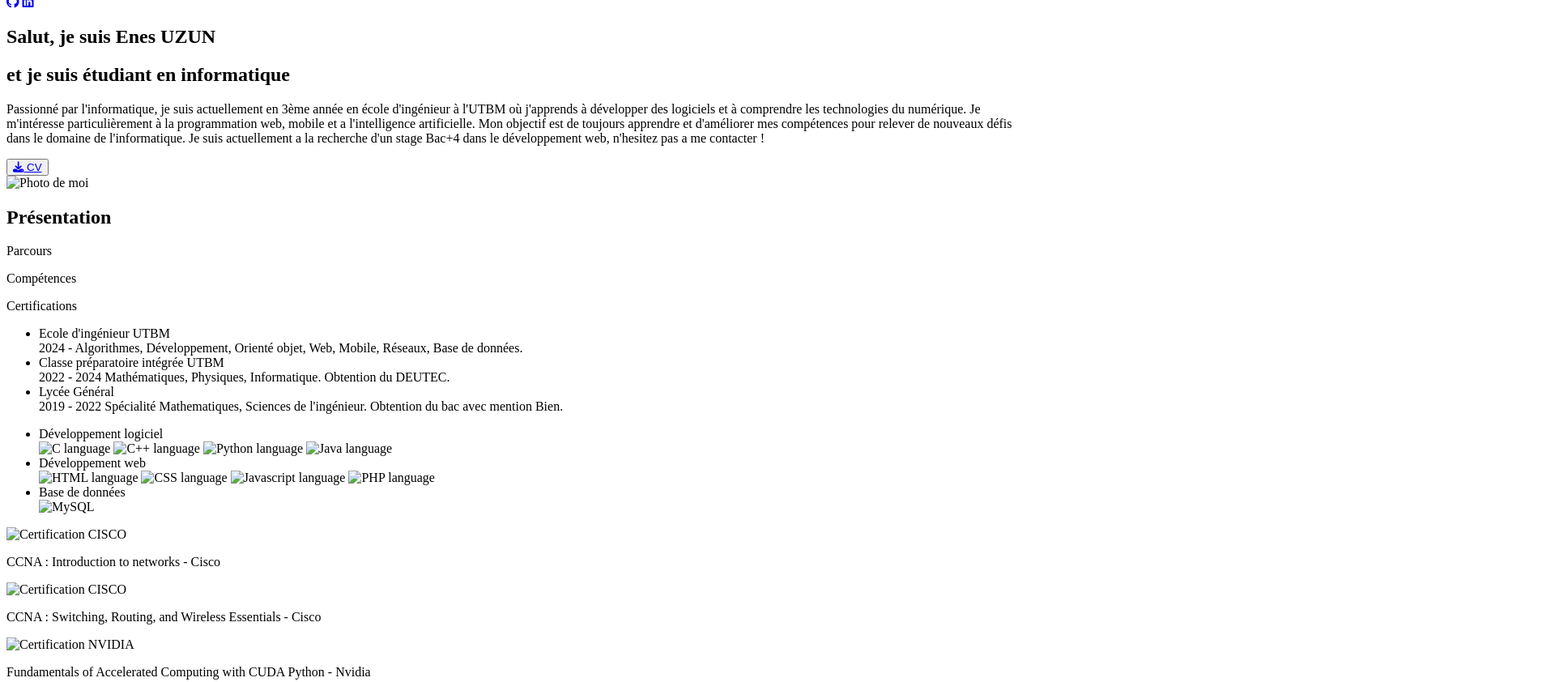
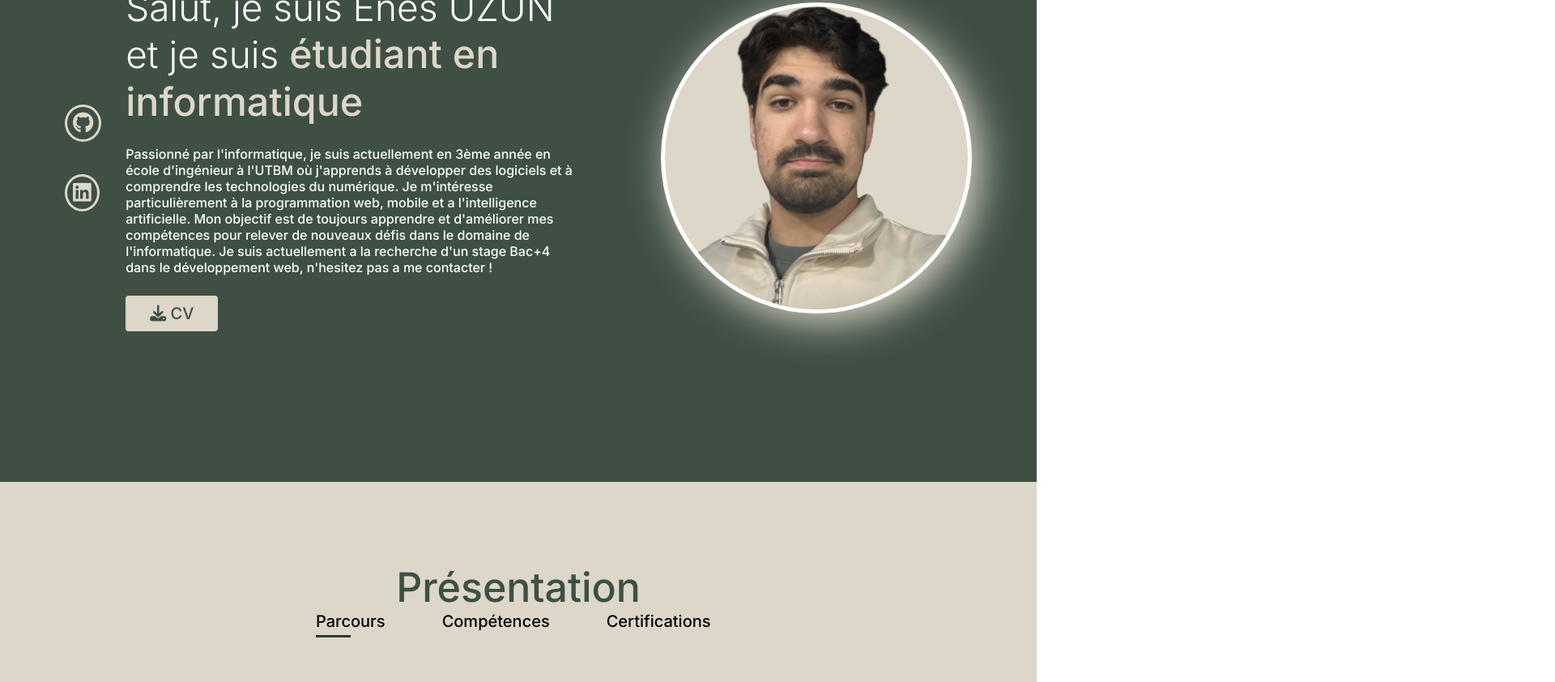
Before and after one commit to Enesinho90/Portfolio, a plain HTML site: page portfolio.html in a window 1280 px wide. Shown: the part 205-1047 px from the top of the page at 81% size, 1920 px wide, since content can reach past the window. Drawn offline with nearby package versions, Linux system fonts and the light colour scheme; the site is published under a folder, as on GitHub Pages, so addresses that start at the root find nothing.

Commit message:
Update portfolio.html

```diff
--- a/portfolio.html
+++ b/portfolio.html
@@ -3,19 +3,19 @@
 
 <head>
     <meta charset="UTF-8" />
-    <meta name="description" content="Bonjour, Je suis Enes UZUN et ceci est mon portfolio étudiant.">
+    <meta type="description" content="Bonjour, Je suis Enes UZUN et ceci est mon portfolio étudiant.">
     <meta name="viewport" content="width=device-width, initial-scale=1.0">
     <title>Enes UZUN</title>
-    <link rel="stylesheet" href="/styles/portfolio.css">
+    <link rel="stylesheet" href="styles/portfolio.css">
     <link href='https://unpkg.com/boxicons@2.1.4/css/boxicons.min.css' rel='stylesheet'>
     <script src="https://kit.fontawesome.com/4162108d67.js" crossorigin="anonymous"></script>
-    <link rel="shortcut icon" type="image/x-icon" href="/images/logo_eu.jpg" />
+    <link rel="shortcut icon" type="image/x-icon" href="images/logo_eu.jpg" />
 </head>
 
 <body>
     <!-- Navigation -->
     <header>
-        <h1><a href="#accueil" class="active"><img src="/images/logo_eu.png" width="80px" height="80px"></a>
+        <h1><a href="#accueil" class="active"><img src="images/logo_eu.png" width="80px" height="80px"></a>
         </h1>
         <nav>
             <div class="nom">
@@ -55,14 +55,14 @@
                     pas a me contacter !
                 </p>
                 <button type="button" class="btn">
-                    <a href="/images/CV_Enes_UZUN.pdf" download="cv_enes_uzun.pdf">
+                    <a href="images/CV_Enes_UZUN.pdf" download="cv_enes_uzun.pdf">
                         <i class="fa-solid fa-download"></i> CV
                     </a>
                 </button>
 
             </div>
         </div>
-        <img src="/images/me.png" class="moi" alt="Photo de moi">
+        <img src="images/me.png" class="moi" alt="Photo de moi">
     </section>
 
     <!-- Présentation -->
@@ -94,22 +94,22 @@
             <div class="tab-content" id="competences">
                 <ul class="line">
                     <li>
-                        <span>Développement logiciel</span><br> <img class="small" src="/images/c-logo.png"
+                        <span>Développement logiciel</span><br> <img class="small" src="images/c-logo.png"
                             alt="C language"></img>
-                        <img class="small" src="/images/cpp-logo.png" alt="C++ language">
-                        <img class="small" src="/images/python-logo.png" alt="Python language">
-                        <img class="small" src="/images/java-logo.png" alt="Java language">
+                        <img class="small" src="images/cpp-logo.png" alt="C++ language">
+                        <img class="small" src="images/python-logo.png" alt="Python language">
+                        <img class="small" src="images/java-logo.png" alt="Java language">
                     </li>
                     <li>
                         <span>Développement web</span><br>
-                        <img class="small" src="/images/html-logo.png" alt="HTML language"></img>
-                        <img class="small" src="/images/css-logo.png" alt="CSS language">
-                        <img class="small" src="/images/javascript-logo.png" alt="Javascript language">
-                        <img class="small" src="/images/php-logo.svg" alt="PHP language">
+                        <img class="small" src="images/html-logo.png" alt="HTML language"></img>
+                        <img class="small" src="images/css-logo.png" alt="CSS language">
+                        <img class="small" src="images/javascript-logo.png" alt="Javascript language">
+                        <img class="small" src="images/php-logo.svg" alt="PHP language">
                     </li>
                     <li>
                         <span>Base de données</span><br>
-                        <img class="small" src="/images/mysql-logo.svg" alt="MySQL">
+                        <img class="small" src="images/mysql-logo.svg" alt="MySQL">
 
                     </li>
                 </ul>
@@ -117,16 +117,16 @@
             <div class="tab-content" id="certifications">
                 <div class="certifications-container">
                     <div class="certification">
-                        <img src="/images/certificat_cisco_2.jpg" alt="Certification CISCO" class="certif-img">
+                        <img src="images/certificat_cisco_2.jpg" alt="Certification CISCO" class="certif-img">
                         <p>CCNA : Introduction to networks - Cisco</p>
                     </div>
                     <div class="certification">
-                        <img src="/images/certifcat_cisco_1.jpg" alt="Certification CISCO" class="certif-img">
+                        <img src="images/certifcat_cisco_1.jpg" alt="Certification CISCO" class="certif-img">
                         <p>CCNA : Switching, Routing, and Wireless Essentials - Cisco</p>
                     </div>
 
                     <div class="certification">
-                        <img src="/images/certificat-nvidia.png" alt="Certification NVIDIA" class="certif-img">
+                        <img src="images/certificat-nvidia.png" alt="Certification NVIDIA" class="certif-img">
                         <p>Fundamentals of Accelerated Computing with CUDA Python - Nvidia</p>
                     </div>
                     <div class="certification">
@@ -150,19 +150,19 @@
         <h2>Mes Projets</h2>
         <div class="container-projets">
             <div class="projet"><a href="https://github.com/Enesinho90/RasendeRoboter" target="_blank"> <img
-                        class="img-projet" src="/images/rasende_roboter.PNG"></a>
+                        class="img-projet" src="images/rasende_roboter.PNG"></a>
                 <div class="langage-utilisé"> <img class=img-langage src="images/python-logo.png"></div>
                 <p class="description-projet"> Implémentation du jeu RasendeRoboter avec interface graphique ainsi que 3
                     niveau d'IA.</p>
             </div>
             <div class="projet"><a href="https://github.com/Enesinho90/AP4A" target="_blank"> <img class="img-projet"
-                        src="/images/ap4a.PNG"></a>
+                        src="images/ap4a.PNG"></a>
                 <div class="langage-utilisé"> <img class=img-langage src="images/cpp-logo.png"></div>
                 <p class="description-projet"> Implémentation d'un simulateur IoT modélisant un
                     écosystème connecté permettant de surveiller la qualité de l’air</p>
             </div>
             <div class="projet"><a href="https://github.com/Enesinho90/UTBM-conquest" target="_blank"> <img
-                        class="img-projet" src="/images/utbm_conquest.PNG"></a>
+                        class="img-projet" src="images/utbm_conquest.PNG"></a>
                 <div class="langage-utilisé"> <img class=img-langage src="images/java-logo.png"></div>
                 <p class="description-projet"> Implémentation du jeu Troyes Dice revisité avec interface graphique.</p>
             </div>
@@ -182,7 +182,7 @@
                     <a href="https://www.linkedin.com/in/enes-alperen-uzun-b89806250/" target="_blank"><i
                             class="fa-brands fa-linkedin"></i></a>
                     <button type="button" class="btn">
-                        <a href="/images/CV_Enes_UZUN.pdf" download="cv_enes_uzun.pdf">
+                        <a href="images/CV_Enes_UZUN.pdf" download="cv_enes_uzun.pdf">
                             <i class="fa-solid fa-download"></i> CV
                         </a>
                     </button>
```
